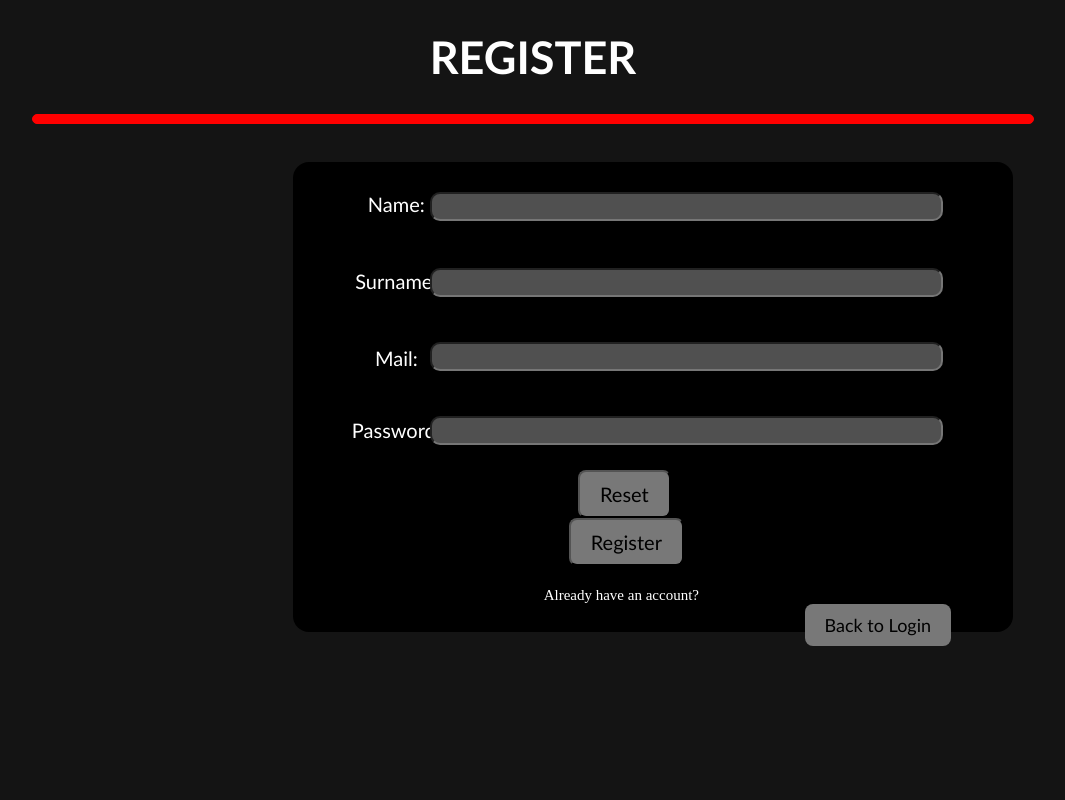
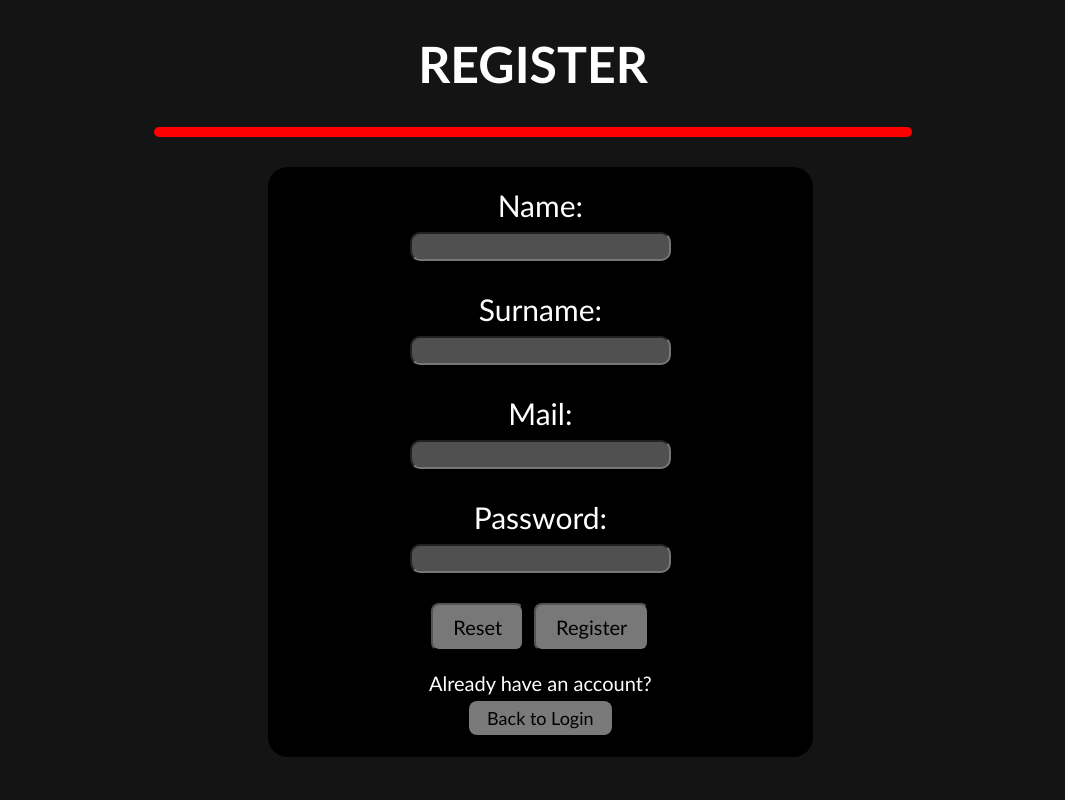
Before and after one commit to GhostGapy/Evidenca_Treningov, a PHP site: page /register.php in a window 1280 px wide. Shown: the whole page, without its empty margins (107-1172 px from the left). Run offline with PHP 8.4, Linux system fonts and the light colour scheme.

Commit message:
login and register completed

```diff
--- /dev/null
+++ b/CSS/CSS_register-1.css
@@ -0,0 +1,91 @@
+html{
+    background-color: #141414;
+    color: white;
+    font-family:'Gill Sans', 'Gill Sans MT', Calibri, 'Trebuchet MS', sans-serif;
+}
+
+h1{
+    font-size: 50px;
+    text-align: center;
+}
+
+#redline{
+    margin-top: 10px;
+    margin-bottom: 30px;
+    background-color: #FF0000;
+    width: 60%;
+    margin-left: 20%;
+    margin-right: 20%;
+    height: 10px;
+    border-radius: 5px;
+}
+
+#registerBox{
+    background-color: rgb(0, 0, 0);
+    width: 40%;
+    margin-left: 29%;
+    margin-right: 30%;
+    height: 550px;
+    padding: 20px;
+    font-size: 30px;
+    border-radius: 20px;
+    text-align: center;
+}
+
+#registerTextbox{
+    margin-top: 30px;
+}
+
+#formBtn{
+    margin-top: 30px;
+}
+
+#resetbtn{
+    margin-right: 10px;
+    background-color: rgb(120, 120, 120);
+    font-size: 20px;
+    padding: 10px 20px 10px 20px;
+    border-radius: 8px;
+    font-family:'Gill Sans', 'Gill Sans MT', Calibri, 'Trebuchet MS', sans-serif;
+}
+#resetbtn:hover{
+    background-color: #c7c5c5;
+}
+
+#registerbtn{
+    background-color: rgb(120, 120, 120);
+    font-size: 20px;
+    padding: 10px 20px 10px 20px;
+    border-radius: 8px;
+    font-family:'Gill Sans', 'Gill Sans MT', Calibri, 'Trebuchet MS', sans-serif;
+}
+#registerbtn:hover{
+    background-color: #c7c5c5;
+}
+
+#haveacc{
+    margin-top: 20px;
+    font-size: 20px;
+}
+
+#loginbtn{
+    background-color: #7a7a7a;
+    color: #000000;
+    padding: 6px 18px;
+    text-decoration: none;
+    border-radius: 8px;
+    font-size: 18px;
+}
+
+#loginbtn:hover{
+    background-color: #c7c5c5;
+}
+
+#Box{
+    font-size: 20px;
+    border-radius: 10px;
+    width: 50%;
+    text-align: center;
+    background-color: rgb(80, 80, 80);
+    color: white;
+}
--- a/register.php
+++ b/register.php
@@ -4,30 +4,22 @@
     <meta charset="UTF-8">
     <meta http-equiv="X-UA-Compatible" content="IE=edge">
     <meta name="viewport" content="width=device-width, initial-scale=1.0">
-    <link rel="stylesheet" href="CSS/CSS-register.css">
-    <link rel="stylesheet" href="CSS/textboxes.css">
+    <link rel="stylesheet" href="CSS/CSS_register-1.css">
     <title>Register</title>
-    <style>
-        html{
-            background-color: rgb(20, 20, 20);
-            color: white
-        }
-    </style>
 </head>
 <body>
     <h1 id="registerText">REGISTER</h1>
-    <hr id="redline1" style="width:1000px" size="10" color="red">
-
+    <div id="redline"></div>
     <div id="registerBox">
-        <form action="register_database.php" methode="post">
-            <spam id="registerTextbox1">Name:</spam><input id="nameBox" type="text" name="name" size="40"><br><br>
-            <spam id="registerTextbox2">Surname:</spam> <input id="surnameBox" type="text" name="pass" size="40"><br><br>
-            <spam id="registerTextbox3">Mail:</spam> <input id="mailBox" type="mail" name="email" size="40"><br><br>
-            <spam id="registerTextbox4">Password:</spam> <input id="passBox" type="password" name="pass" size="40"><br><br>
-            <input id="registerbtn" type="reset" value="Reset">&nbsp;<input id="registerbtn" type="submit" name="sub" value="Register"><br>
+        <form action="register_sql.php" methode="post">
+            <div id="registerTextbox1">Name:</div><input id="Box" type="text" name="name" required>
+            <div id="registerTextbox">Surname:</div> <input id="Box" type="text" name="surname" required>
+            <div id="registerTextbox">Mail:</div> <input id="Box" type="mail" name="email" required>
+            <div id="registerTextbox">Password:</div> <input id="Box" type="password" name="pass" required>
+            <div id="formBtn"><input id="resetbtn" type="reset" value="Reset"><input id="registerbtn" type="submit" name="sub" value="Register"></div>
         </form>
-        <spam id="haveacc">Already have an account?</spam><br>
-        <a id="loginbtn" href="login.php">Back to Login</a>
+        <div id="haveacc">Already have an account?</div>
+        <div><a id="loginbtn" href="login.php">Back to Login</a></div>
     </div>
 </body>
 </html>
```
Also changed, not shown: check_user_login.php (+6 -2 lines), register_sql.php (added, +46 -0 lines).
